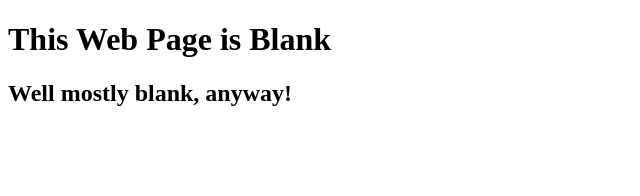
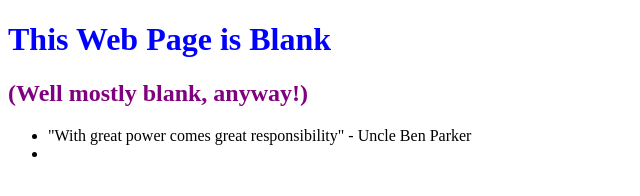
Before and after one commit to dpsexton/0main_openSAP_repo, a plain HTML site: page index.html in a window 1280 px wide. Shown: the whole page, without its empty margins (0-640 px from the left). Drawn offline with Linux system fonts and the light colour scheme.

Commit message:
Fix after Messing up merge

```diff
--- a/index.html
+++ b/index.html
@@ -2,10 +2,15 @@
 <html lang = "en">
 	<head>
 		<meta http-equiv="Content-type" content="text/html; charset=utf-8"/>
-		<Title>A Page of Quotation</Title>
+		<Title>My Page of Quotes</Title>
+		<link href="styles.css" type="text/css" rel="stylesheet">
 	</head>
 	<body>
-		<h1>This Web Page is Blank</h1>
-		<h2>Well mostly blank, anyway!</h2>
+		<h1 style= "color:Blue">This Web Page is Blank</h1>
+		<h2 style= "color:Purple">(Well mostly blank, anyway!)</h2>
+		<ul>
+			<li>"With great power comes great responsibility" - Uncle Ben Parker</li>
+			<li></li>
+		</ul>
 	</body>
 </html>
```
Also changed, not shown: styles.css (added), 1 other file.
